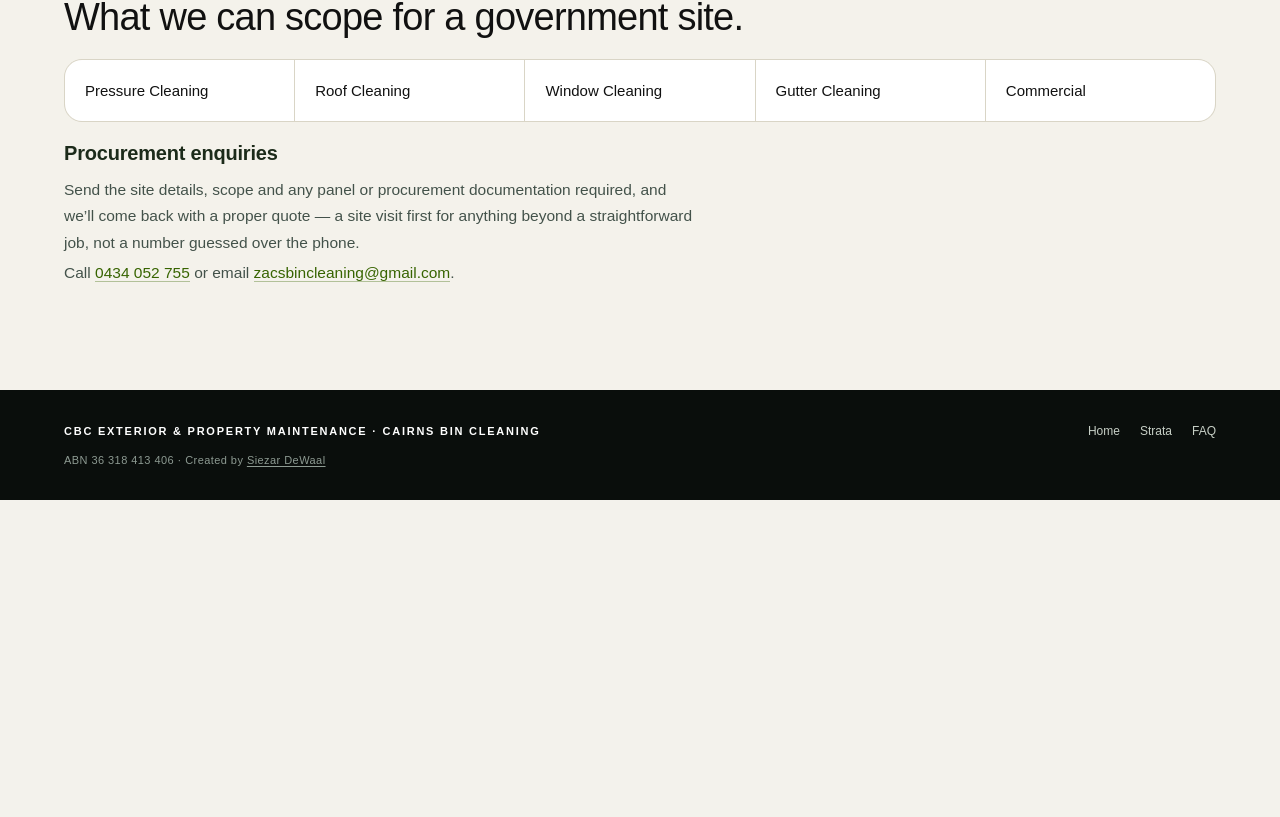
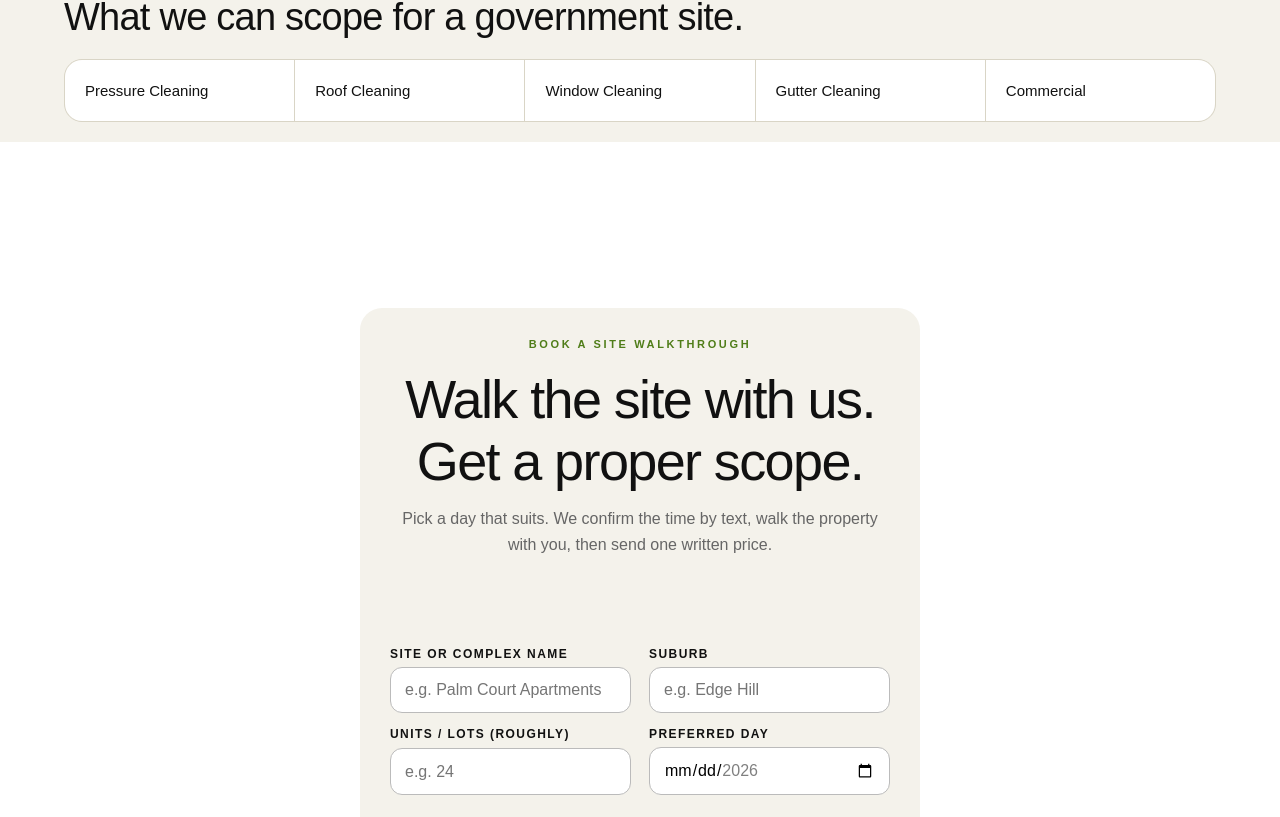
Before and after one commit to CairnsBinCleaning/CBC, a Next.js app: page /government in a window 1280 px wide. Shown: the part 963-1780 px from the top of the page. Before the commit the page ends 1463 px from the top, so only its background shows below. Built offline with nearby package versions, Linux system fonts and the light colour scheme; no server answers.

Commit message:
Update page.tsx

```diff
--- a/app/government/page.tsx
+++ b/app/government/page.tsx
@@ -2,6 +2,7 @@ import type { Metadata } from "next";
 import Link from "next/link";
 import { services } from "../../lib/services";
 import ComplianceDocs from "../../components/ComplianceDocs";
+import WalkthroughForm from "../../components/WalkthroughForm";
 
 export const metadata: Metadata = {
   title: "Government & Procurement Cleaning Cairns | CBC Exterior & Property Maintenance",
@@ -59,6 +60,8 @@ export default function Government() {
         </div>
       </section>
 
+      <WalkthroughForm audience="Government / council" />
+
       <section className="legalBody">
         <h2>Procurement enquiries</h2>
         <p>
```
